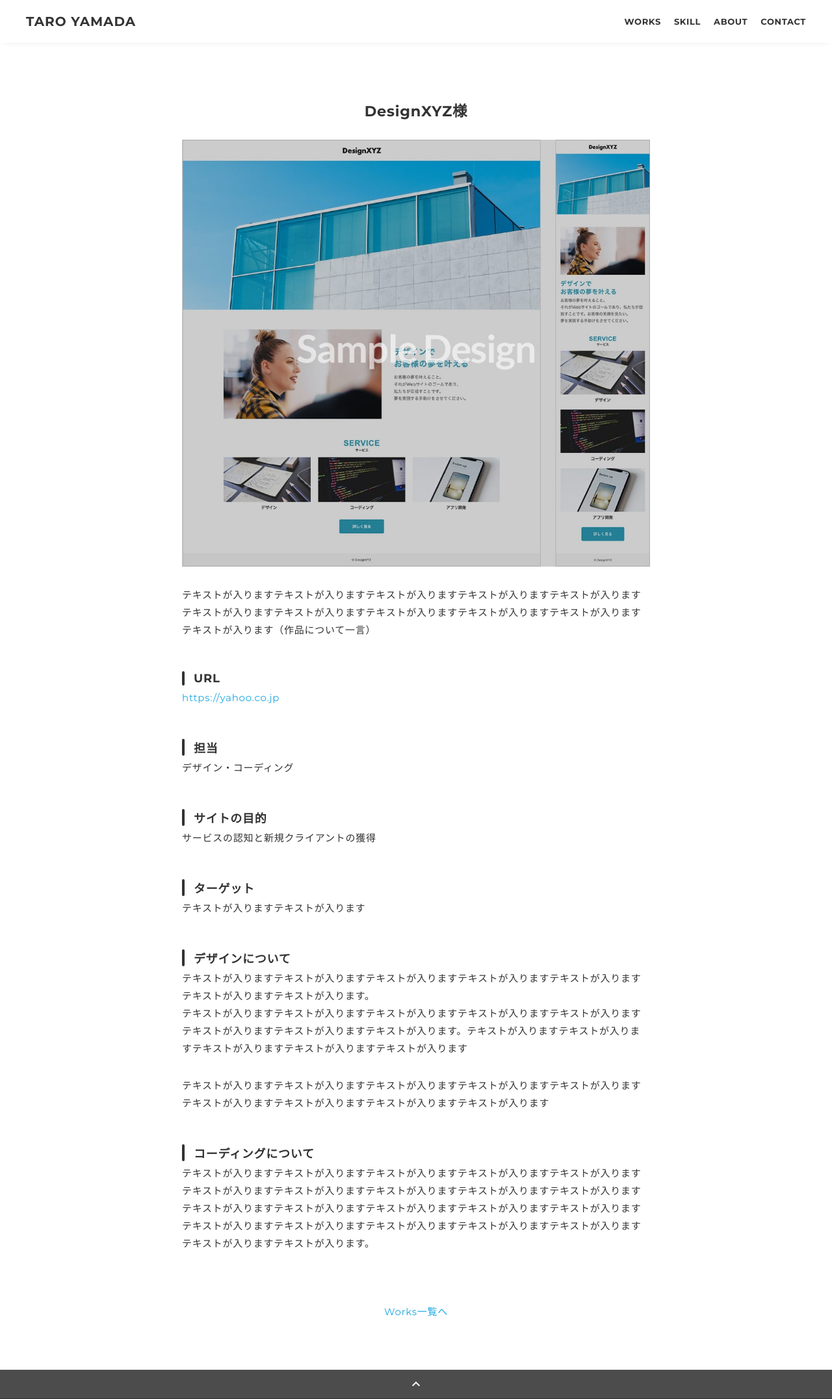
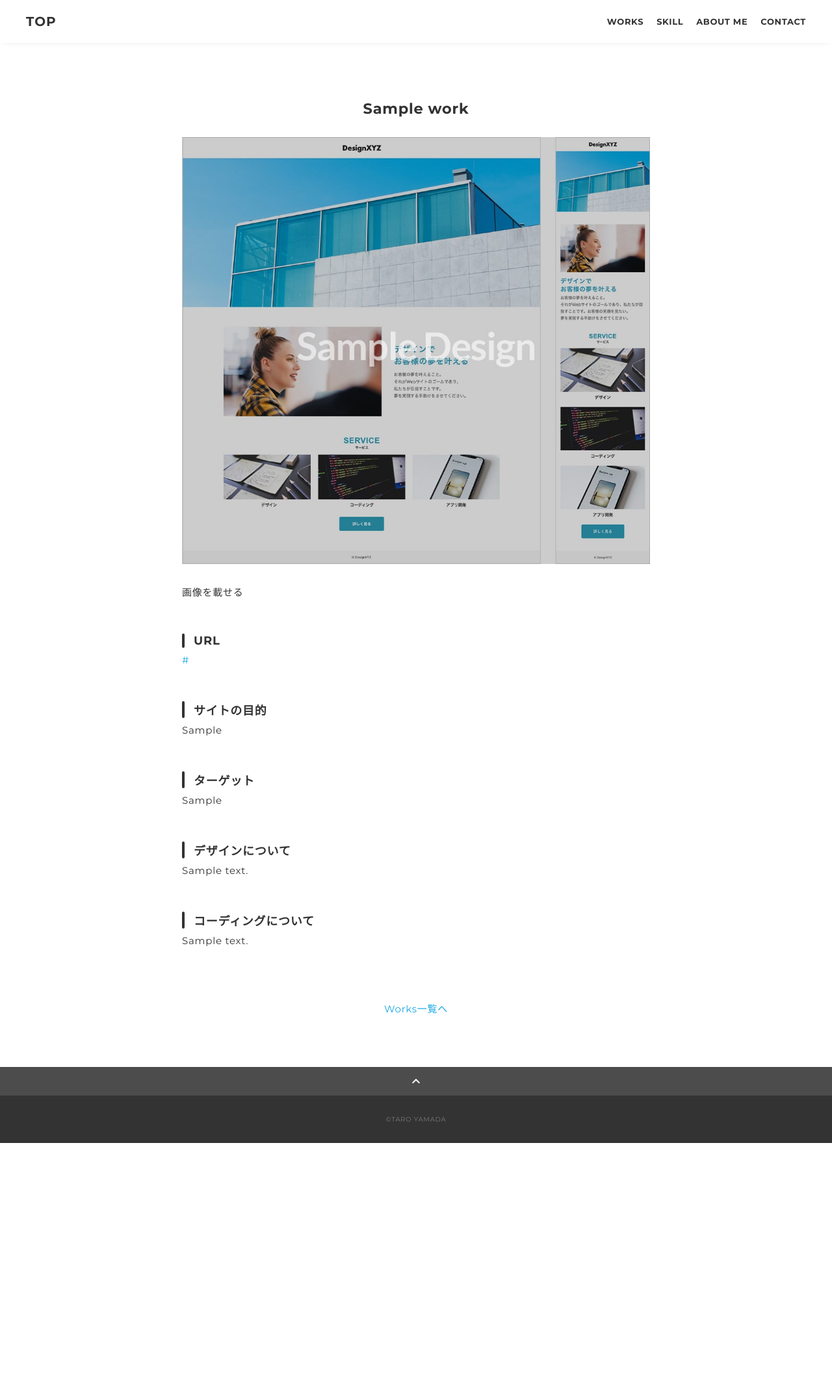
Before and after one commit to Kate941-su/portfolio, a Django app: template portfolio_app/templates/portfolio_app/worksTemplate.html in a window 1280 px wide. Shown: the top 2153 px of the page at 65% size. After the commit the page ends 1759 px from the top, so only its background shows below. Run offline with Django 3.2, Linux system fonts and the light colour scheme; the template is opened without the code that fills it: most values are stand-ins (such as "Sample title", 1, 10 or a date in 2020).

Commit message:
pkを参照した制作物詳細のモックアップを作成

```diff
--- a/portfolio_app/templates/portfolio_app/base.html
+++ b/portfolio_app/templates/portfolio_app/base.html
@@ -4,11 +4,11 @@
   <meta charset="utf-8">
   <meta name="viewport" content="width=device-width,initial-scale=1">
   <meta property='og:type' content='website'>
-  <meta property='og:title' content='WebデザイナーTARO YAMADA ポートフォリオ'>
+  <meta property='og:title' content='スマホ、バックエンドエンジニアの北谷海斗です。'>
   <meta property='og:url' content='URLが入る'>
-  <meta property='og:description' content='TARO YAMADAのポートフォリオサイトです。'>
-  <meta name="description" content="TARO YAMADAのポートフォリオサイトです" />
-  <title>TARO YAMADA ポートフォリオ</title>
+  <meta property='og:description' content='Kaito Kitayaのポートフォリオサイトです。'>
+  <meta name="description" content="This is the Portfolio of Kaito Kitaya" />
+  <title>Kaito Kitaya portfolio</title>
   <link rel="preconnect" href="https://fonts.gstatic.com">
   <link href="https://fonts.googleapis.com/css2?family=Montserrat:wght@400;700&display=swap" rel="stylesheet">
   <link href="https://fonts.googleapis.com/css?family=Material+Icons+Outlined" rel="stylesheet">
--- a/portfolio_app/templates/portfolio_app/worksTemplate.html
+++ b/portfolio_app/templates/portfolio_app/worksTemplate.html
@@ -6,51 +6,42 @@
     <header class="header ">
         <div class="container">
           <h1 class="header-logo">
-          <a href=".">TARO YAMADA</a>
+            <a href=".">TOP</a>
           </h1>
           <nav class="gnav">
             <ul class="gnav-list">
-            <li class="gnav-item"><a href=".#works">WORKS</a></li>
-            <li class="gnav-item"><a href="./#skill">SKILL</a></li>
-            <li class="gnav-item"><a href="./#about">ABOUT</a></li>
-            <li class="gnav-item"><a href="./#contact">CONTACT</a></li>
+              <li class="gnav-item"><a href="#works">WORKS</a></li>
+              <li class="gnav-item"><a href="#skill">SKILL</a></li>
+              <li class="gnav-item"><a href="#about">ABOUT ME</a></li>
+              <li class="gnav-item"><a href="#contact">CONTACT</a></li>
             </ul>
           </nav>
         </div>
       </header>
       <!-- /header -->
-
     <main class="content">
 
       <article class="article">
         <div class="article-container">
-          <h2 class="article-title">DesignXYZ様</h2>
+          <h2 class="article-title">{{ work.title }}</h2>
           <div class="article-body">
             <p>
               <img src="img/works-sample.jpg" alt="">
             </p>
             <p>
-              テキストが入りますテキストが入りますテキストが入りますテキストが入りますテキストが入りますテキストが入りますテキストが入りますテキストが入りますテキストが入りますテキストが入りますテキストが入ります（作品について一言）
+              画像を載せる
+            </p>
             </p>
             <h3>URL</h3>
-            <p><a href="https://yahoo.co.jp" target="_blank" rel="noopener">https://yahoo.co.jp</a></p>
-            <h3>担当</h3>
-            <p>デザイン・コーディング</p>
+            <p><a href="{{work.urlField}}" target="_blank" rel="noopener">{{work.urlField}}</a></p>
             <h3>サイトの目的</h3>
-            <p>サービスの認知と新規クライアントの獲得</p>
+            <p>{{work.purposeField}}</p>
             <h3>ターゲット</h3>
-            <p>テキストが入りますテキストが入ります</p>
+            <p>{{work.targetField}}</p>
             <h3>デザインについて</h3>
-            <p>
-              テキストが入りますテキストが入りますテキストが入りますテキストが入りますテキストが入りますテキストが入りますテキストが入ります。<br>テキストが入りますテキストが入りますテキストが入りますテキストが入りますテキストが入りますテキストが入りますテキストが入りますテキストが入ります。テキストが入りますテキストが入りますテキストが入りますテキストが入りますテキストが入ります
-            </p>
-            <p>
-              テキストが入りますテキストが入りますテキストが入りますテキストが入りますテキストが入りますテキストが入りますテキストが入りますテキストが入りますテキストが入ります
-            </p>
+            <p>{{work.aboutDesignField}}</p>
             <h3>コーディングについて</h3>
-            <p>
-              テキストが入りますテキストが入りますテキストが入りますテキストが入りますテキストが入りますテキストが入りますテキストが入りますテキストが入りますテキストが入りますテキストが入りますテキストが入りますテキストが入りますテキストが入りますテキストが入りますテキストが入りますテキストが入りますテキストが入りますテキストが入りますテキストが入りますテキストが入りますテキストが入りますテキストが入ります。
-            </p>
+            <p>{{work.aboutCodingField}}</p>
           </div>
           <div class="home-link">
             <a href="{% url 'portfolio_app:index' %}#works">Works一覧へ</a>
--- a/portfolio_app/views.py
+++ b/portfolio_app/views.py
@@ -11,5 +11,5 @@ def index(request):
     return render(request, 'portfolio_app/index.html', {'works' : works})
 
 def worksTemplate(request, pk):
-    works = get_object_or_404(Post, pk=pk)
-    return render(request, 'portfolio_app/worksTemplate.html', {'works' : works})
+    work = get_object_or_404(Post, pk=pk)
+    return render(request, 'portfolio_app/worksTemplate.html', {'work' : work})
```
Lines whose indentation alone changed are shown as unchanged.
